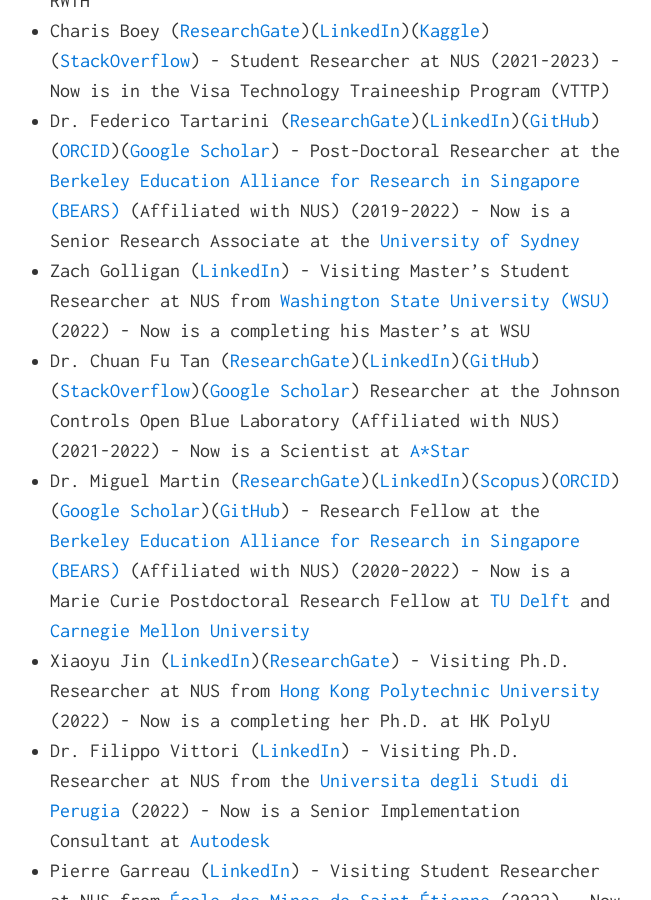
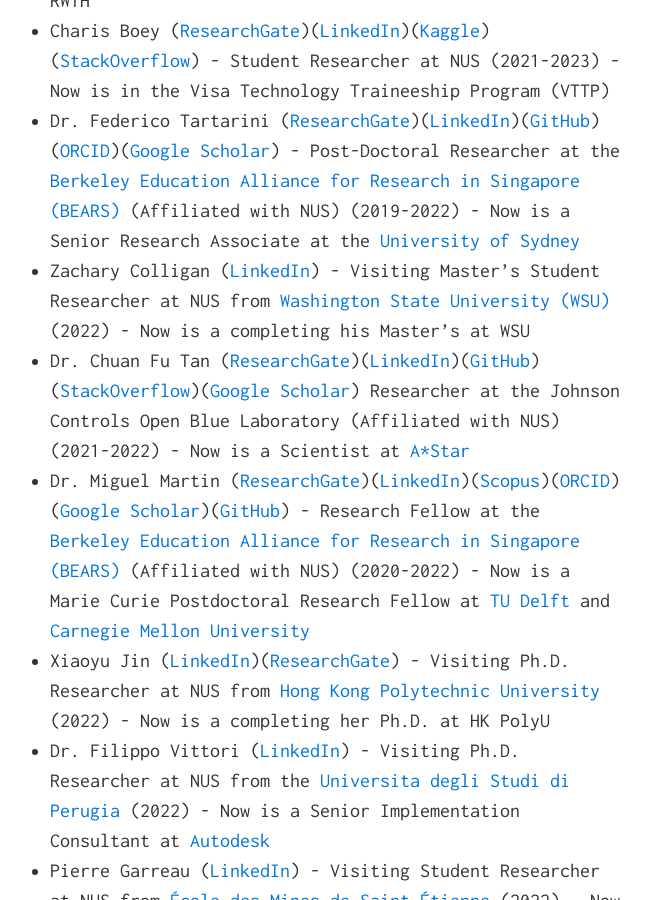
Before and after one commit to buds-lab/buds-lab.github.io, a Jekyll site: the page built from index.md, in a window 1280 px wide and 900 px high, scrolled down 9804 px. Shown: the whole window, without its empty margins (320-971 px from the left). Built offline with Jekyll 4.4.1, drawn with Linux system fonts in a browser that asks for light colours.

Commit message:
Update index.md

```diff
--- a/index.md
+++ b/index.md
@@ -157,7 +157,7 @@ Yun Xuan Chua ([ResearchGate](https://www.researchgate.net/profile/Yun-Xuan-Chua
 * Dr. Federico Tartarini ([ResearchGate](https://www.researchgate.net/profile/Federico_Tartarini/research){:target="_blank"})([LinkedIn](https://www.linkedin.com/in/federico-tartarini-3991995b/){:target="_blank"})([GitHub](https://github.com/FedericoTartarini){:target="_blank"})([ORCID](https://orcid.org/0000-0002-8739-5062){:target="_blank"})([Google Scholar](https://scholar.google.com.sg/citations?user=QcamSPwAAAAJ&hl=en){:target="_blank"}) - Post-Doctoral Researcher at the [Berkeley Education Alliance for Research in Singapore (BEARS)](https://bears.berkeley.edu/){:target="_blank"} (Affiliated with NUS) (2019-2022) - Now is a Senior Research Associate at the [University of Sydney](https://www.sydney.edu.au/)
 <!-- at the [Berkeley Education Alliance for Research in Singapore (BEARS)](http://sinberbest.berkeley.edu/){:target="_blank"} and is in the Theme A: Human-Building Nexus - Enhancing Health and Productivity in the Built Environment project led by [Prof. Stefano Schiavon](https://ced.berkeley.edu/ced/faculty-staff/stefano-schiavon){:target="_blank"}. He holds a Ph.D. in Engineering from the [University of Wollongong (UOW)](https://www.uow.edu.au/){:target="_blank"} in Australia and a Master and Bachelor's of Engineering from the [University of Bologna](https://www.unibo.it/en/homepage){:target="_blank"} in Italy. Dr. Tartarini is exploring new developments in non-intrusive methodologies to monitor indoor environmental quality parameters. -->
 <!-- ![Dr. Chuan Fu Tan](buds-lab.github.io/chuanfu.png) -->
-* Zach Golligan ([LinkedIn](https://www.linkedin.com/in/zachary-colligan-17b87022a/){:target="_blank"}) - Visiting Master's Student Researcher at NUS from [Washington State University (WSU)](https://wsu.edu){:target="_blank"} (2022) - Now is a completing his Master's at WSU
+* Zachary Colligan ([LinkedIn](https://www.linkedin.com/in/zachary-colligan-17b87022a/){:target="_blank"}) - Visiting Master's Student Researcher at NUS from [Washington State University (WSU)](https://wsu.edu){:target="_blank"} (2022) - Now is a completing his Master's at WSU
 * Dr. Chuan Fu Tan ([ResearchGate](https://www.researchgate.net/profile/Chuan-Tan-9){:target="_blank"})([LinkedIn](https://sg.linkedin.com/in/chuan-fu-tan-38a0b6102/){:target="_blank"})([GitHub](https://github.com/cf-tan){:target="_blank"})([StackOverflow](https://stackoverflow.com/users/16876215/chuan-fu-tan){:target="_blank"})([Google Scholar](https://scholar.google.com.sg/citations?user=FmOCFzIAAAAJ&hl=en){:target="_blank"}) Researcher at the Johnson Controls Open Blue Laboratory (Affiliated with NUS) (2021-2022) - Now is a Scientist at [A\*Star](https://www.a-star.edu.sg/)
 <!-- at the [Johnson Controls Open Blue Innovation Center](https://www.johnsoncontrols.com/en_sg/openblue-innovation-center){:target="_blank"} that is hosted in the SDE4 building at NUS. He holds a Ph.D. in Integrative Sciences and Engineering and a Bachelor's of Engineering (B.Eng.) from [NUS](https://www.nus.edu.sg){:target="_blank"}. Dr. Tan is exploring ways to analyze data from building automation and energy systems in scalable ways using tools like the [BRICK Schema](https://brickschema.org){:target="_blank"}.  -->
 <!-- ![Dr. Miguel Martin](buds-lab.github.io/miguelmartin.png) -->
```
